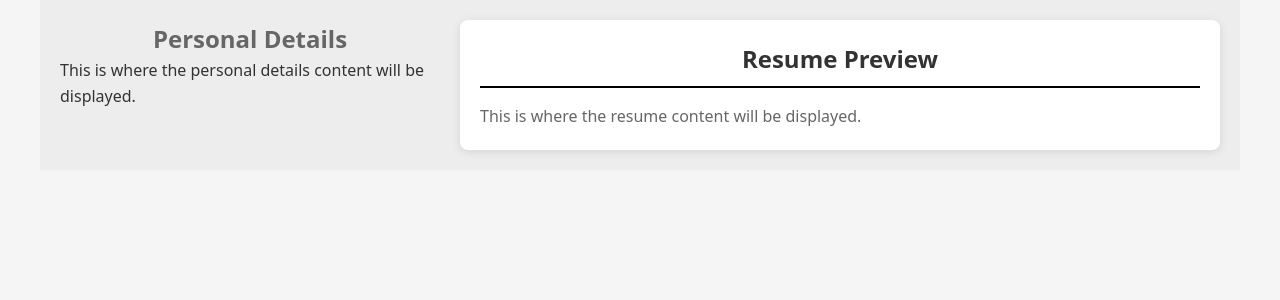
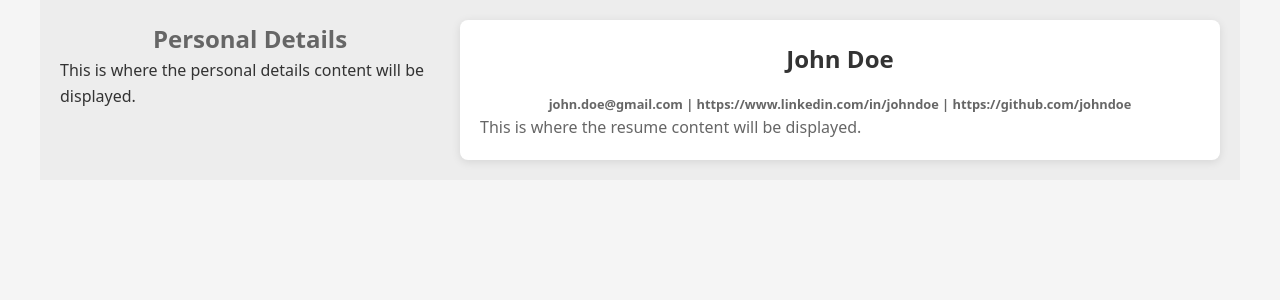
Before and after one commit to AbdulkarimMziya/Resume_Generator, a React (Vite) app: page / in a window 1280 px wide. Shown: the top 300 px of the page. Built offline with nearby package versions, Linux system fonts and the light colour scheme; the HTML template or start-up script is replaced by a standard one.

Commit message:
feat: add personal info section to Resume component
- Add personalInfo object with sample data (name, email, LinkedIn, GitHub)
- Replace generic h2 header with structured personal info section
- Add resume-personal-info class for styling
- Display personal info with formatted contact details

```diff
--- a/src/components/Resume/Resume.jsx
+++ b/src/components/Resume/Resume.jsx
@@ -1,10 +1,19 @@
 import '../../styles/components/Resume.css';
 
 export default function Resume() {
+    let personalInfo = {
+        name: "John Doe",
+        email: "john.doe@gmail.com",
+        linkedIn: "https://www.linkedin.com/in/johndoe",
+        github: "https://github.com/johndoe"
+    };
 
   return (
     <section className="resume">
-      <h2>Resume Preview</h2>
+        <section className="resume-personal-info">
+            <h1>{personalInfo.name}</h1>
+            <p><b>{personalInfo.email} | {personalInfo.linkedIn} | {personalInfo.github}</b></p>
+        </section>
       <p>This is where the resume content will be displayed.</p>
     </section>
   );
```
